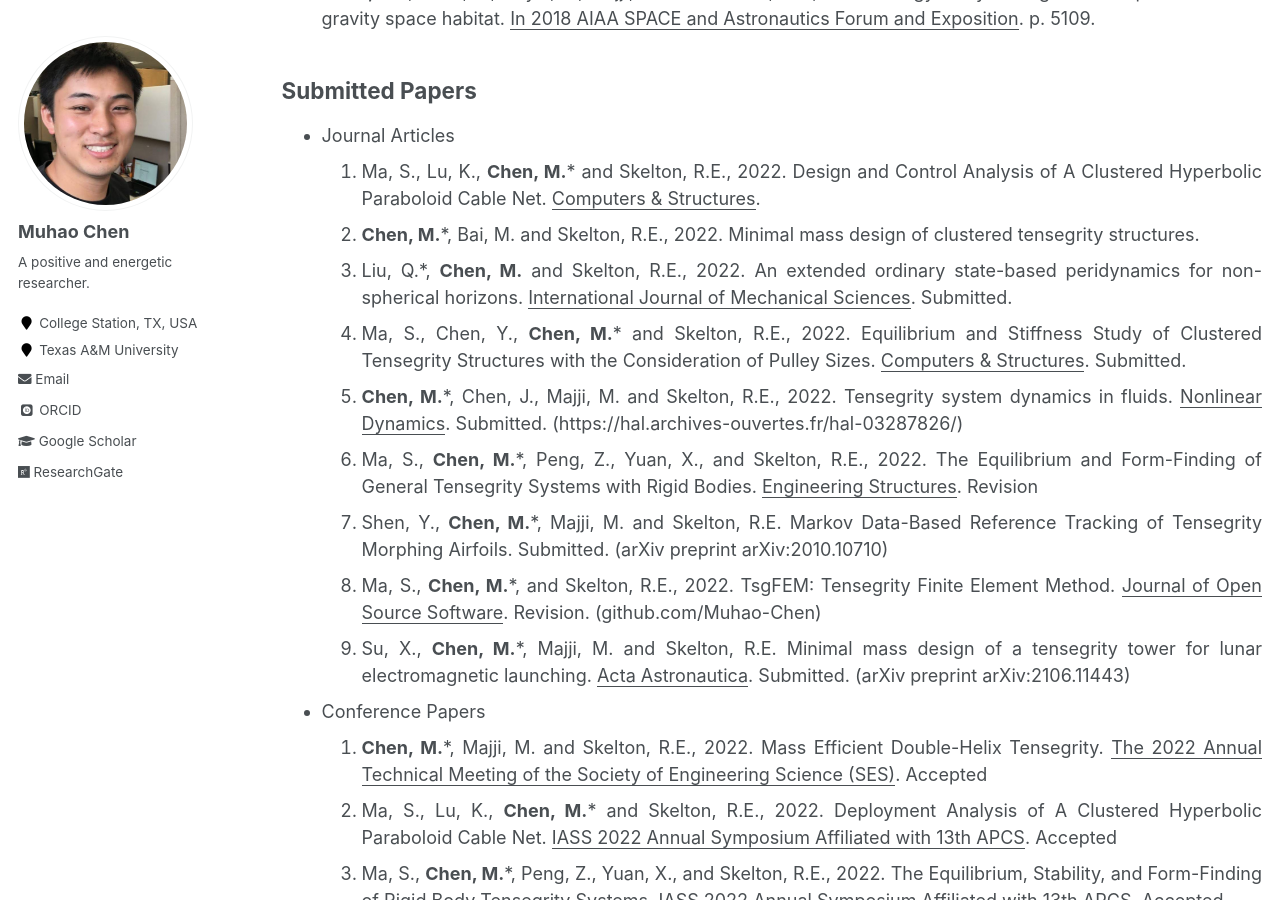
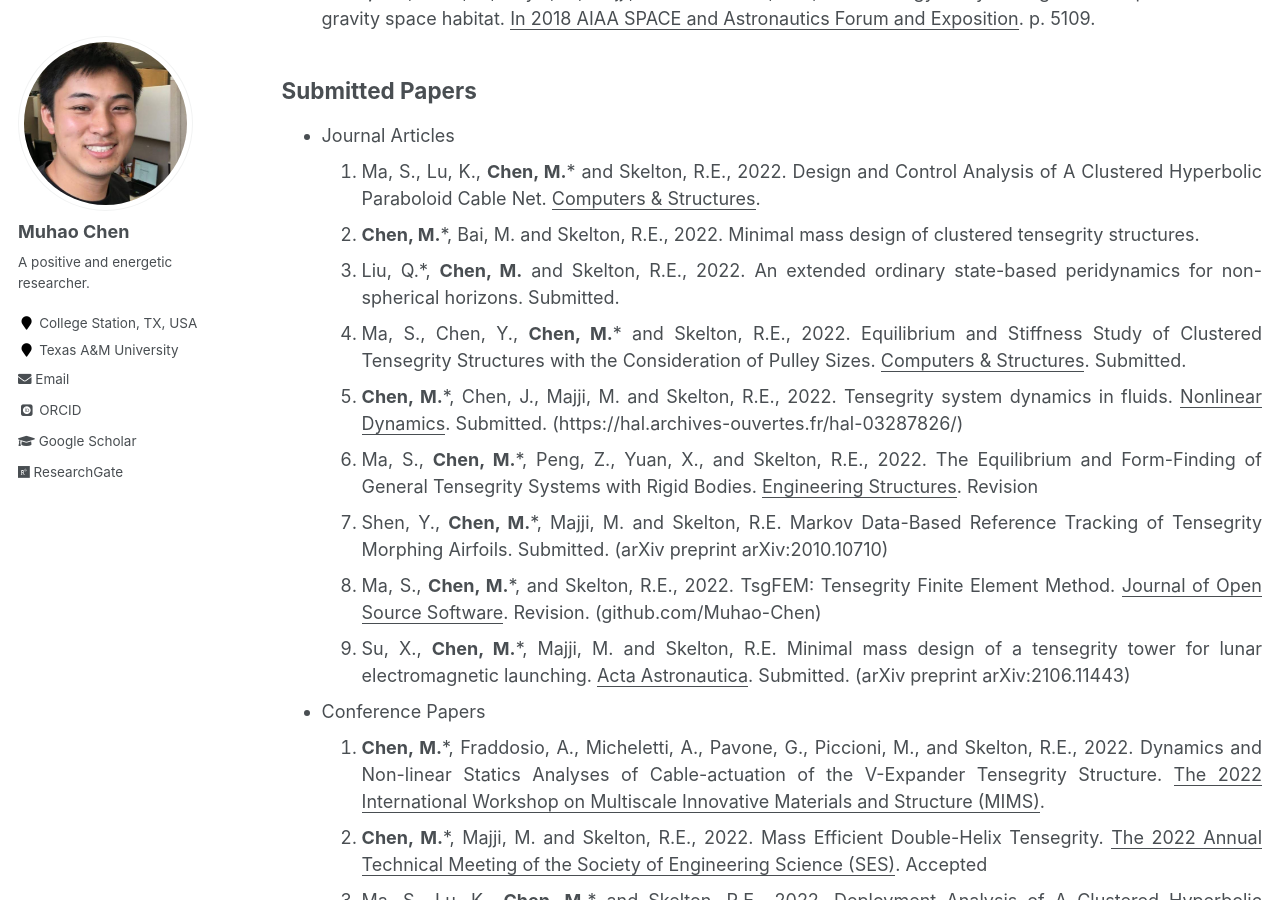
Before and after one commit to Muhao-Chen/muhao-chen.github.io, a Jekyll site: the page built from _pages/publication.md, in a window 1280 px wide and 900 px high, scrolled down 1605 px. Built offline with Jekyll 4.4.1, drawn with Linux system fonts in a browser that asks for light colours; some web fonts are replaced.

Commit message:
Update publication.md

```diff
--- a/_pages/publication.md
+++ b/_pages/publication.md
@@ -40,7 +40,7 @@ His citation profile is in [Google Scholar](https://scholar.google.com/citations
 - Journal Articles
 1. Ma, S., Lu, K., **Chen, M.*** and Skelton, R.E., 2022. Design and Control Analysis of A Clustered Hyperbolic Paraboloid Cable Net. <u>Computers & Structures</u>.
 1. **Chen, M.***, Bai, M. and Skelton, R.E., 2022. Minimal mass design of clustered tensegrity structures.
-1. Liu, Q.*, **Chen, M.** and Skelton, R.E., 2022. An extended ordinary state-based peridynamics for non-spherical horizons. <u>International Journal of Mechanical Sciences</u>. Submitted.
+1. Liu, Q.*, **Chen, M.** and Skelton, R.E., 2022. An extended ordinary state-based peridynamics for non-spherical horizons. Submitted.
 1. Ma, S., Chen, Y., **Chen, M.*** and Skelton, R.E., 2022. Equilibrium and Stiffness Study of Clustered Tensegrity Structures with the Consideration of Pulley Sizes. <u>Computers & Structures</u>. Submitted.
 1. **Chen, M.***, Chen, J., Majji, M. and Skelton, R.E., 2022. Tensegrity system dynamics in fluids. <u>Nonlinear Dynamics</u>. Submitted. (https://hal.archives-ouvertes.fr/hal-03287826/)
 1. Ma, S., **Chen, M.***, Peng, Z., Yuan, X., and Skelton, R.E., 2022. The Equilibrium and Form-Finding of General Tensegrity Systems with Rigid Bodies. <u>Engineering Structures</u>. Revision
@@ -48,6 +48,7 @@ His citation profile is in [Google Scholar](https://scholar.google.com/citations
 1. Ma, S., **Chen, M.***, and Skelton, R.E., 2022. TsgFEM: Tensegrity Finite Element Method. <u>Journal of Open Source Software</u>. Revision. (github.com/Muhao-Chen)
 1. Su, X., **Chen, M.***, Majji, M. and Skelton, R.E. Minimal mass design of a tensegrity tower for lunar electromagnetic launching. <u>Acta Astronautica</u>. Submitted. (arXiv preprint arXiv:2106.11443)
 - Conference Papers
+1. **Chen, M.***, Fraddosio, A., Micheletti, A., Pavone, G., Piccioni, M., and Skelton, R.E., 2022. Dynamics and Non-linear Statics Analyses of Cable-actuation of the V-Expander Tensegrity Structure. <u>The 2022 International Workshop on Multiscale Innovative Materials and Structure (MIMS)</u>.
 1. **Chen, M.***, Majji, M. and Skelton, R.E., 2022. Mass Efficient Double-Helix Tensegrity. <u>The 2022 Annual Technical Meeting of the Society of Engineering Science (SES)</u>. Accepted
 1. Ma, S., Lu, K., **Chen, M.*** and Skelton, R.E., 2022. Deployment Analysis of A Clustered Hyperbolic Paraboloid Cable Net. <u>IASS 2022 Annual Symposium Affiliated with 13th APCS</u>. Accepted
 1. Ma, S., **Chen, M.***, Peng, Z., Yuan, X., and Skelton, R.E., 2022. The Equilibrium, Stability, and Form-Finding of Rigid Body Tensegrity Systems. <u>IASS 2022 Annual Symposium Affiliated with 13th APCS</u>. Accepted
```
